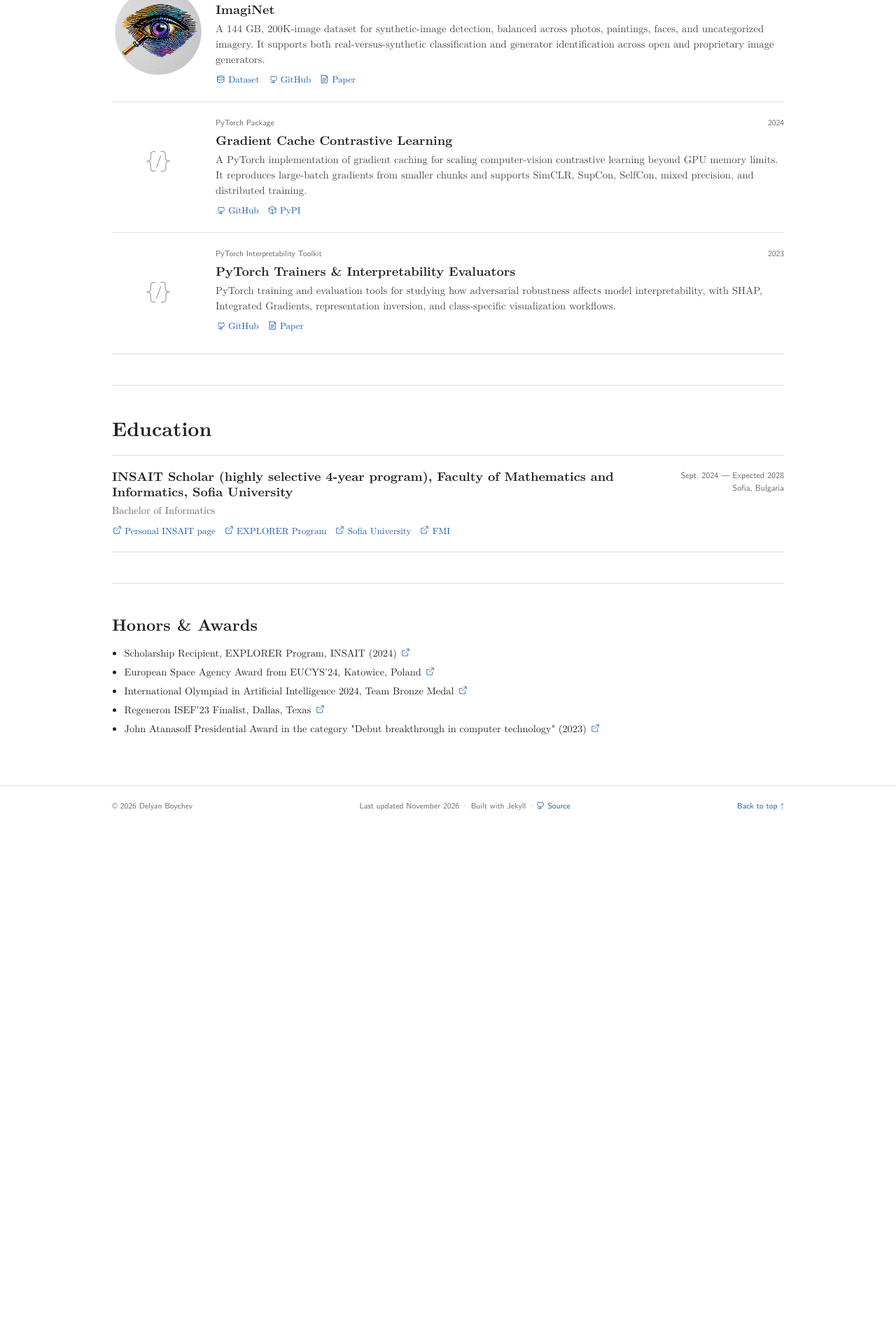
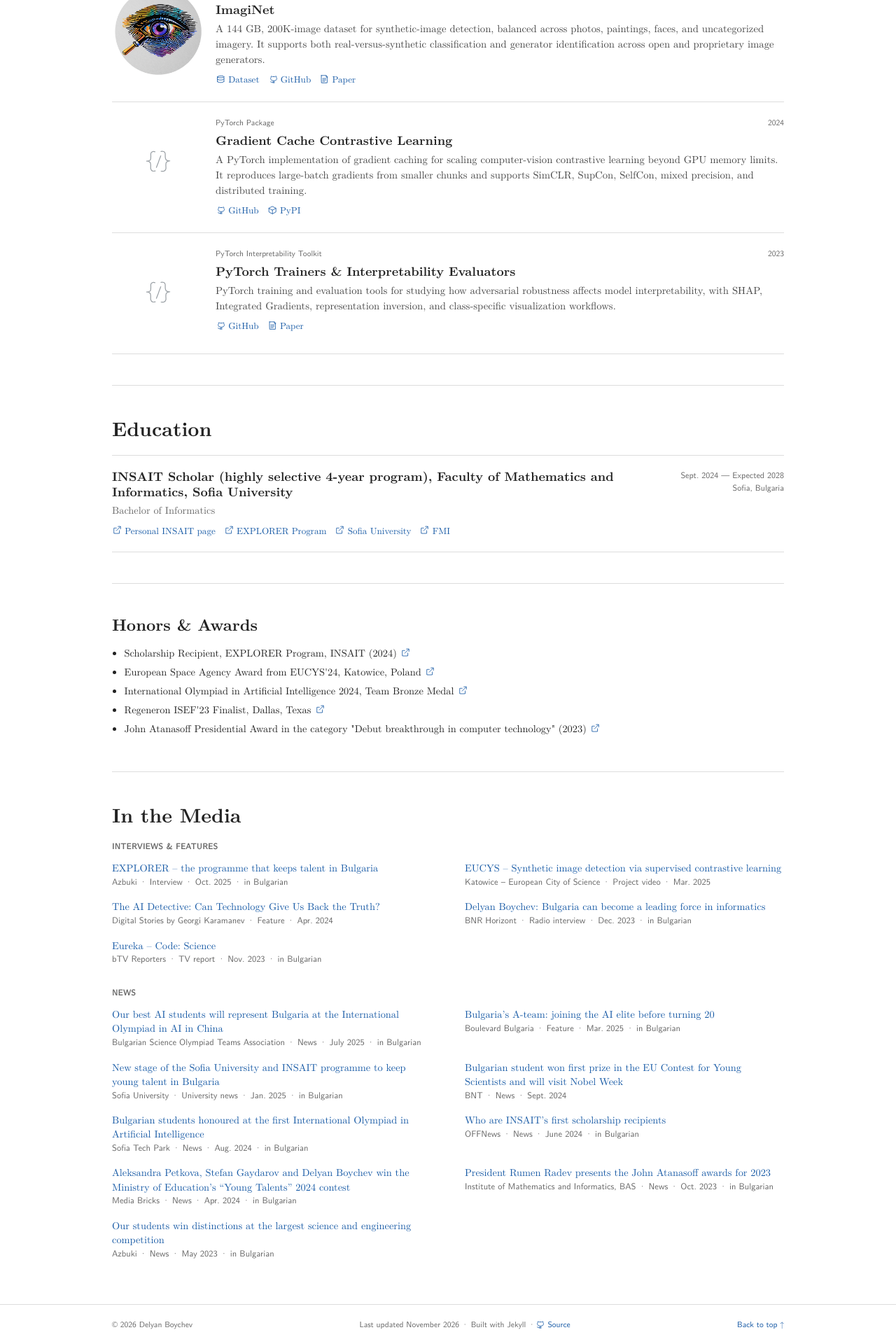
Before and after one commit to delyan-boychev/delyan-boychev.github.io, a Jekyll site: the page built from index.html, in a window 1280 px wide. Shown: the part 2752-4672 px from the top of the page at 70% size. Built offline with Jekyll 4.4.1, drawn with Linux system fonts in a browser that asks for light colours; before the commit the page ends 3930 px from its top, so only the background shows below that.

Commit message:
Added media to the profile

```diff
--- /dev/null
+++ b/_data/media.yml
@@ -0,0 +1,159 @@
+# ---------------------------------------------------------------------------
+# In the media — press, radio, TV and video coverage.
+# Shown newest first by `sort_key` (YYYY-MM-DD); file order does not matter.
+#
+#   title           English headline shown on the page (a translation for
+#                   non-English pieces)
+#   title_original  Headline as published, for non-English pieces (hover
+#                   tooltip and search-engine data)
+#   outlet          Publisher or programme
+#   type            Short label shown after the outlet
+#   format          article | radio | tv | video (search-engine data only)
+#   featured        true for interviews, features and videos about you; they
+#                   are listed under "Interviews & Features", the rest under "News"
+#   lang            Language of the piece: bg, en, ...
+#   date            Text displayed on the page (same spelling rules as the
+#                   rest of the site: Jan., Feb., ..., May, June, July, Sept.)
+# ---------------------------------------------------------------------------
+
+- title: "EUCYS – Synthetic image detection via supervised contrastive learning"
+  outlet: "Katowice – European City of Science"
+  type: "Project video"
+  format: "video"
+  lang: "en"
+  date: "Mar. 2025"
+  sort_key: "2025-03-28"
+  url: "https://www.youtube.com/watch?v=WdQ1lQ5Tt9I"
+  featured: true
+
+- title: "New stage of the Sofia University and INSAIT programme to keep young talent in Bulgaria"
+  title_original: "Представяне на новия етап от програмата на Софийския университет и Института INSAIT за задържане на млади таланти в България"
+  outlet: "Sofia University"
+  type: "University news"
+  format: "article"
+  lang: "bg"
+  date: "Jan. 2025"
+  sort_key: "2025-01-30"
+  url: "https://www.uni-sofia.bg/index.php/bul/novini/novini_i_s_bitiya/predstavyane_na_noviya_etap_ot_programata_na_sofijskiya_universitet_i_instituta_insait_za_zad_rzhane_na_mladi_talanti_v_b_lgariya"
+
+- title: "Bulgarian student won first prize in the EU Contest for Young Scientists and will visit Nobel Week"
+  outlet: "BNT"
+  type: "News"
+  format: "article"
+  lang: "en"
+  date: "Sept. 2024"
+  sort_key: "2024-09-17"
+  url: "https://bnt.bg/news/bulgarian-student-won-first-prize-in-the-eu-contest-for-young-scientists-and-will-visit-nobel-week-332011news.html"
+
+- title: "Bulgarian students honoured at the first International Olympiad in Artificial Intelligence"
+  title_original: "Български ученици бяха отличени на първата Международната олимпиада по изкуствен интелект"
+  outlet: "Sofia Tech Park"
+  type: "News"
+  format: "article"
+  lang: "bg"
+  date: "Aug. 2024"
+  sort_key: "2024-08-16"
+  url: "https://sofiatech.bg/news/balgarski-uchenitsi-byaha-otlicheni-na-parvata-mezhdunarodnata-olimpiada-po-izkustven-intelekt/"
+
+- title: "Aleksandra Petkova, Stefan Gaydarov and Delyan Boychev win the Ministry of Education’s “Young Talents” 2024 contest"
+  title_original: "Александра Петкова, Стефан Гайдаров и Делян Бойчев спечелиха конкурса „Млади таланти“ 2024 на МОН"
+  outlet: "Media Bricks"
+  type: "News"
+  format: "article"
+  lang: "bg"
+  date: "Apr. 2024"
+  sort_key: "2024-04-19"
+  url: "https://mediabricks.bg/aleksandra-petkova-stefan-gajdarov-i-delyan-bojchev-specheliha-konkursa-mladi-talanti-2024-na-mon/"
+
+- title: "The AI Detective: Can Technology Give Us Back the Truth?"
+  outlet: "Digital Stories by Georgi Karamanev"
+  type: "Feature"
+  format: "article"
+  lang: "en"  # official English edition; Bulgarian original: https://karamanev.me/technologii/radostin-cholakov-delian-boichev
+  date: "Apr. 2024"
+  sort_key: "2024-04-05"
+  url: "https://karamanev.me/en/technology/ai-detective-can-technology-restore-truth"
+  featured: true
+
+- title: "Delyan Boychev: Bulgaria can become a leading force in informatics"
+  title_original: "Делян Бойчев: България може да стане водеща сила в информатиката"
+  outlet: "BNR Horizont"
+  type: "Radio interview"
+  format: "radio"
+  lang: "bg"
+  date: "Dec. 2023"
+  sort_key: "2023-12-28"
+  url: "https://bnrnews.bg/horizont/post/270855/delyan-boychev-balgariya-mozhe-da-stane-vodeshta-sila-v-informatikata"
+  featured: true
+
+- title: "Eureka – Code: Science"
+  title_original: "Еврика – Код: Наука"
+  outlet: "bTV Reporters"
+  type: "TV report"
+  format: "tv"
+  lang: "bg"
+  date: "Nov. 2023"
+  sort_key: "2023-11-04"
+  url: "https://www.btv.bg/shows/btv-reporterite/videos/btv-reporterite-evrika-kod-nauka.html"
+  featured: true
+
+- title: "President Rumen Radev presents the John Atanasoff awards for 2023"
+  title_original: "Президентът Румен Радев връчи наградите „Джон Атанасов“ за 2023 г."
+  outlet: "Institute of Mathematics and Informatics, BAS"
+  type: "News"
+  format: "article"
+  lang: "bg"
+  date: "Oct. 2023"
+  sort_key: "2023-10-05"
+  url: "https://math.bas.bg/nagrada-jihn-atanasoff-2023-nagradeni/"
+
+- title: "Our students win distinctions at the largest science and engineering competition"
+  title_original: "Наши ученици с отличия от най-голямото състезание за наука и инженерство"
+  outlet: "Azbuki"
+  type: "News"
+  format: "article"
+  lang: "bg"
+  date: "May 2023"
+  sort_key: "2023-05-25"
+  url: "https://azbuki.bg/news/novini-2023/broj-21-2023/nashi-ucheniczi-s-otlichiya-ot-naj-golyamoto-sastezanie-za-nauka-i-inzhenerstvo/"
+
+- title: "EXPLORER – the programme that keeps talent in Bulgaria"
+  title_original: "EXPLORER – програмата, която задържа таланти в България"
+  outlet: "Azbuki"
+  type: "Interview"
+  format: "article"
+  lang: "bg"
+  date: "Oct. 2025"
+  sort_key: "2025-10-30"
+  url: "https://azbuki.bg/news/novini-2025/broj-43-30-10-05-11-2025-g/explorer-programata-koyato-zadarzha-talanti-v-balgariya/"
+  featured: true  # also republished (paywalled) by BTA: https://www.bta.bg/bg/news/lik/courier/998279-explorer-programata-koyato-zadarzha-talanti-v-balgariya
+
+- title: "Bulgaria’s A-team: joining the AI elite before turning 20"
+  title_original: "А-отборът на България: Да влезеш в елита на AI, преди да навършиш 20 г."
+  outlet: "Boulevard Bulgaria"
+  type: "Feature"
+  format: "article"
+  lang: "bg"
+  date: "Mar. 2025"
+  sort_key: "2025-03-01"
+  url: "https://boulevardbulgaria.bg/articles/a-otborat-na-balgariya-da-vlezesh-v-elita-na-ai-predi-da-navarshish-20-g"
+
+- title: "Who are INSAIT’s first scholarship recipients"
+  title_original: "Кои са първите стипендианти на INSAIT"
+  outlet: "OFFNews"
+  type: "News"
+  format: "article"
+  lang: "bg"
+  date: "June 2024"
+  sort_key: "2024-06-25"
+  url: "https://offnews.bg/obshtestvo/koi-sa-parvite-stipendianti-na-insait-825384.html"
+
+- title: "Our best AI students will represent Bulgaria at the International Olympiad in AI in China"
+  title_original: "Най-добрите ни ученици по ИИ ще представят България на Международната олимпиада по изкуствен интелект (IOAI) в Китай"
+  outlet: "Bulgarian Science Olympiad Teams Association"
+  type: "News"
+  format: "article"
+  lang: "bg"
+  date: "July 2025"
+  sort_key: "2025-07-29"
+  url: "https://olympicbg.org/naj-dobrite-ni-ucheniczi-po-ii-shhe-predstavyat-blgariya-na-mezhdunarodnata-olimpiada-po-izkustven-intelekt-ioai-v-kitaj/"
--- /dev/null
+++ b/_includes/media-item.html
@@ -0,0 +1,4 @@
+<li>
+  <a href="{{ include.item.url }}" hreflang="{{ include.item.lang }}"{% if include.item.title_original %} title="{{ include.item.title_original | escape }}"{% endif %}>{{ include.item.title }}</a>
+  <span class="media-meta">{{ include.item.outlet }} · {{ include.item.type }} · {{ include.item.date }}{% if include.item.lang == 'bg' %} · in Bulgarian{% endif %}</span>
+</li>
--- a/assets/css/main.scss
+++ b/assets/css/main.scss
@@ -570,7 +570,6 @@
   text-align: right;
 }
 
-.details-grid { padding-bottom: 4rem; }
 .details-grid.is-single { grid-template-columns: minmax(0, 1fr); }
 
 .compact-heading { margin-bottom: 1rem; }
@@ -592,8 +591,42 @@
   vertical-align: -0.1em;
 }
 
+/* Keep the icon on the same line as the honor's last word */
+.honor-tail { white-space: nowrap; }
+
 /* Icon-only link: nothing to underline */
 .honor-link:hover { text-decoration: none; }
+
+.media-section { padding-bottom: 4rem; }
+
+.media-group-title {
+  margin: 0 0 0.85rem;
+  font-weight: 700;
+}
+
+.media-grid {
+  display: grid;
+  grid-template-columns: repeat(2, minmax(0, 1fr));
+  gap: 1rem 3rem;
+  margin: 0 0 2rem;
+  padding: 0;
+  list-style: none;
+}
+
+.media-grid:last-child { margin-bottom: 0; }
+
+.media-grid li {
+  font-size: 0.9rem;
+  line-height: 1.4;
+}
+
+.media-meta {
+  display: block;
+  margin-top: 0.1rem;
+  color: $muted;
+  font-family: $sans;
+  font-size: 0.78rem;
+}
 
 .expertise-list {
   display: grid;
@@ -732,6 +765,8 @@
     gap: 1.25rem;
   }
 
+  .media-grid { grid-template-columns: 1fr; }
+
   /* Narrow columns justify with wide gaps; fall back to ragged-right */
   .hero-bio p {
     text-align: left;
--- a/index.html
+++ b/index.html
@@ -199,8 +199,25 @@
     </div>
     <ul class="detail-list">
       {% capture external_icon %}{% include link-icon.html label='External' %}{% endcapture %}
-      {% for honor in site.data.honors %}<li>{{ honor.title }}{% if honor.url %}<a class="honor-link" href="{{ honor.url }}" aria-label="Source: {{ honor.title | escape }}">{{ external_icon | strip }}</a>{% endif %}</li>{% endfor %}
+      {% for honor in site.data.honors %}<li>{% if honor.url %}{% assign words = honor.title | split: ' ' %}{{ words | pop | join: ' ' }} <span class="honor-tail">{{ words | last }}<a class="honor-link" href="{{ honor.url }}" aria-label="Source: {{ honor.title | escape }}">{{ external_icon | strip }}</a></span>{% else %}{{ honor.title }}{% endif %}</li>{% endfor %}
     </ul>
   </div>
 
 </section>
+
+<section id="media" class="content-section media-section shell" aria-labelledby="media-title">
+  <div class="section-heading">
+    <h2 id="media-title">In the Media</h2>
+  </div>
+  {% assign media = site.data.media | sort: 'sort_key' | reverse %}
+  {% assign media_features = media | where: 'featured', true %}
+  {% assign media_news = media | where_exp: 'item', 'item.featured != true' %}
+  <h3 class="section-kicker media-group-title">Interviews &amp; Features</h3>
+  <ul class="media-grid">
+    {% for item in media_features %}{% include media-item.html item=item %}{% endfor %}
+  </ul>
+  <h3 class="section-kicker media-group-title">News</h3>
+  <ul class="media-grid">
+    {% for item in media_news %}{% include media-item.html item=item %}{% endfor %}
+  </ul>
+</section>
```
Also changed, not shown: _includes/jsonld.html (+11 -1 lines), README.md.
